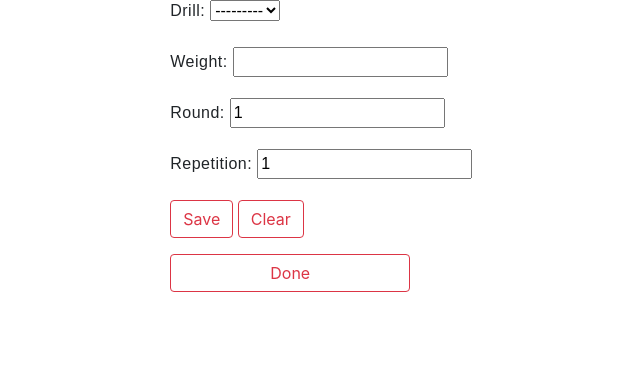
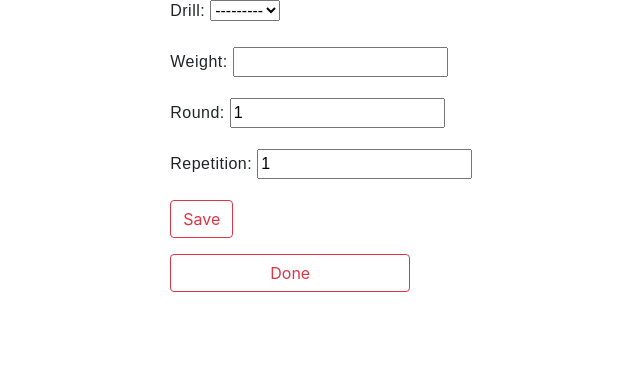
Before and after one commit to triskaVpate/exerlogger, a Django app: page /workouts/add/ in a window 1280 px wide. Shown: the part 141-531 px from the top of the page, without its empty margins (27-667 px from the left). Run offline with Django 3.2, Linux system fonts and the light colour scheme; the visitor is signed in with stand-in values (Sample User, id 1); data that the repository does not hold is empty; some libraries are stand-ins or nearby versions.

Commit message:
tweak - removed cancel/reset button from workout detail

```diff
--- a/templates/workout/workout_detail.html
+++ b/templates/workout/workout_detail.html
@@ -12,7 +12,6 @@
                                 {% csrf_token %}
                                 {{ exercise_form.as_p }}
                                 <input type="submit" value="Save" class="btn btn-outline-danger">
-                                <input type="reset" value="Clear" class="btn btn-outline-danger">
                             </form>
                         {% endif %}
                         <a href="{% url 'workouts' %}" class="btn btn-outline-danger" id="workout-done">Done</a>
```
